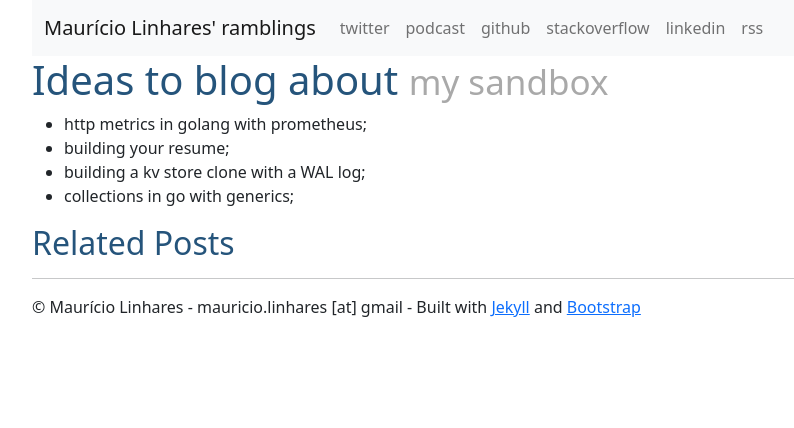
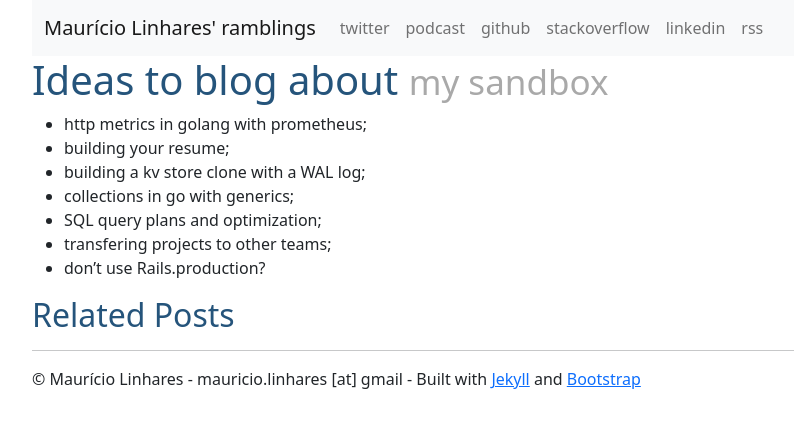
Before and after one commit to mauricio/mauricio.github.com, a Jekyll site: the page built from ideas/index.md, in a window 1280 px wide. Shown: the top 428 px of the page, without its empty margins (170-964 px from the left). Built offline with Jekyll 4.4.1, drawn with Linux system fonts in a browser that asks for light colours.

Commit message:
Adding more ideas

```diff
--- a/ideas/index.md
+++ b/ideas/index.md
@@ -8,3 +8,6 @@ subtitle: my sandbox
 * building your resume;
 * building a kv store clone with a WAL log;
 * collections in go with generics;
+* SQL query plans and optimization;
+* transfering projects to other teams;
+* don't use Rails.production?
```
